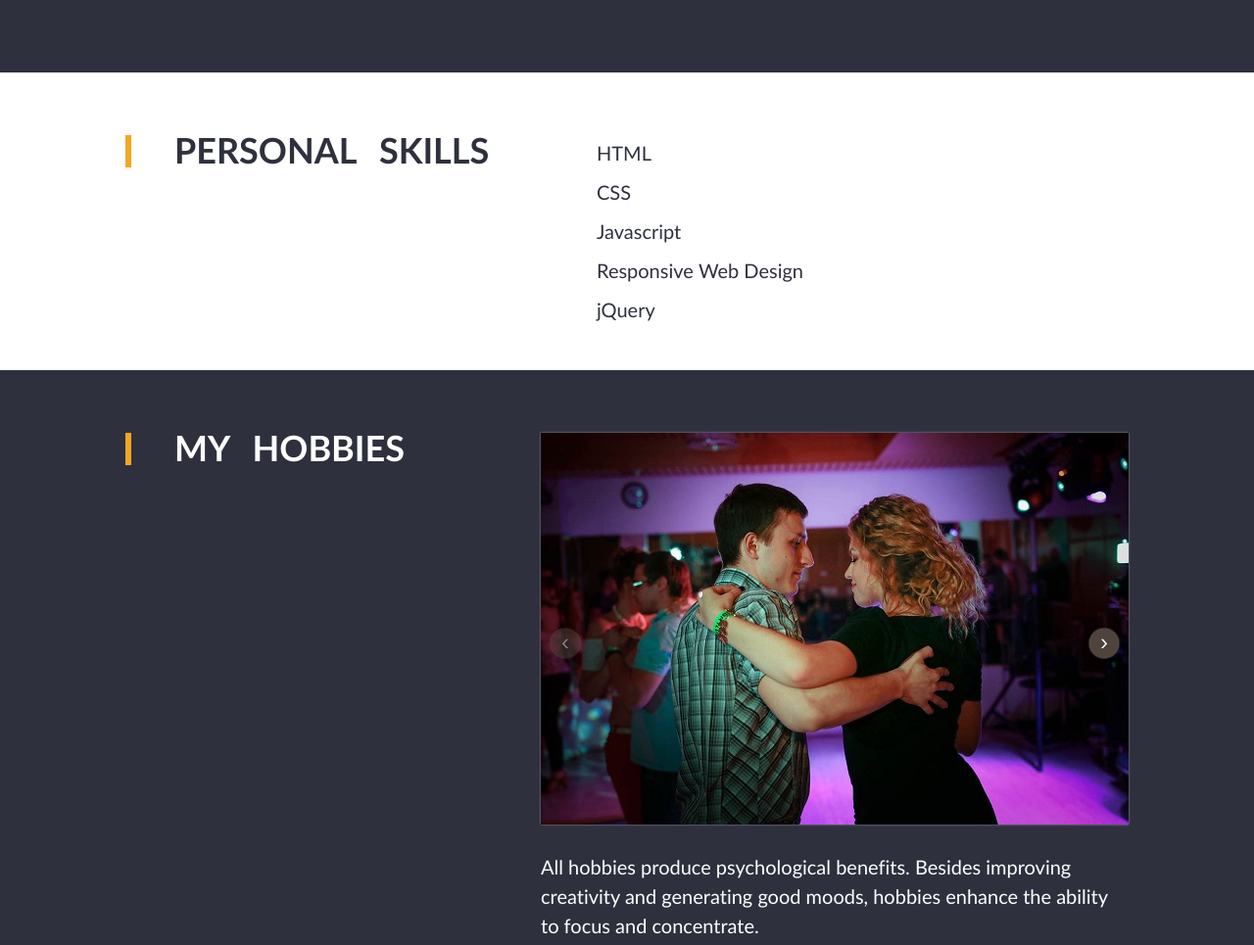
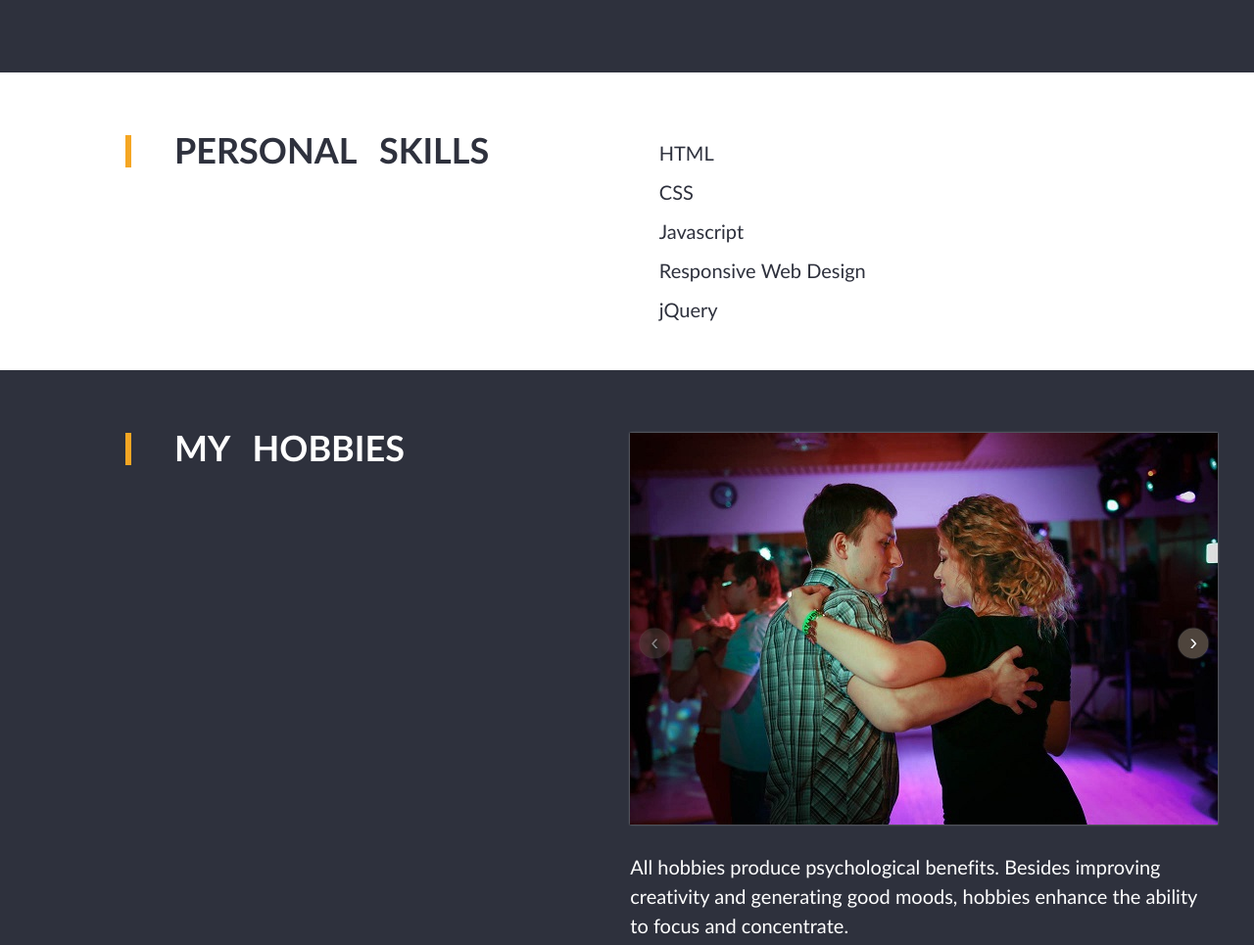
Before and after one commit to vitrovyi/mywebsite, a plain HTML site: page index.html in a window 1280 px wide. Shown: the part 1180-2145 px from the top of the page at 98% size. Drawn offline with Linux system fonts and the light colour scheme.

Commit message:
good view

```diff
--- a/css/index.css
+++ b/css/index.css
@@ -118,10 +118,10 @@ h3 {
     background-color: #ffffff;
 }
 .list {
-    float: right;
-    width: 563px;
-    height: 304px;
-    margin-right: 10%;
+    float: left;
+    /*width: 563px;*/
+    /*height: 304px;*/
+    margin-left: 12%;
     margin-top: 5%;
     color: #2e313d;
     font-family: "LatoRegular";
@@ -138,8 +138,9 @@ div > ul {
     background-color: #2e313d;
 }
 .carusel {
-    float: right;
-    margin-right: 10%;
+    margin-top: 5%;
+    float: left;
+    margin-left: 18%;
     font-size: 20px;
     width: 600px;
     font-size: 20px;
```
